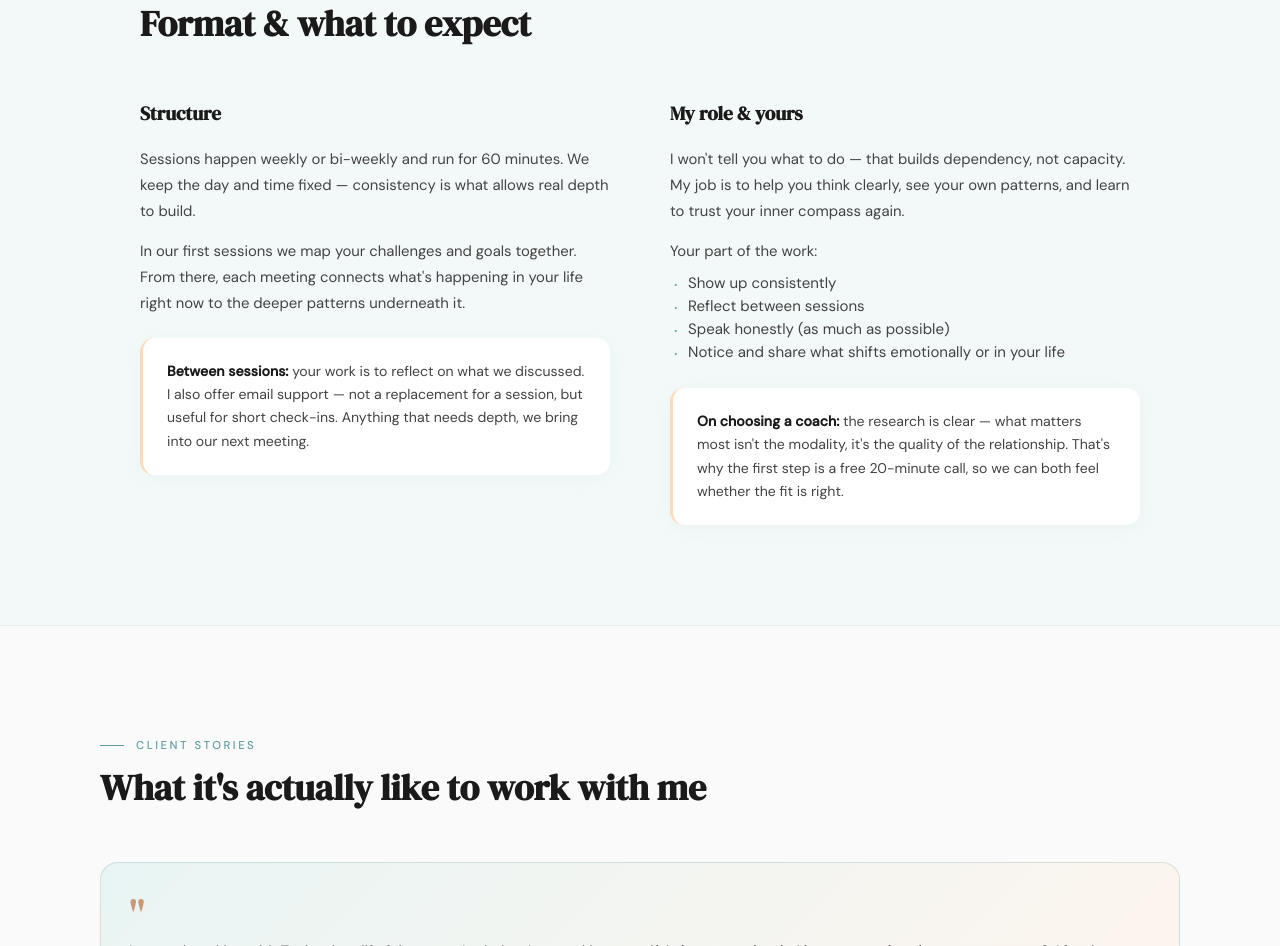
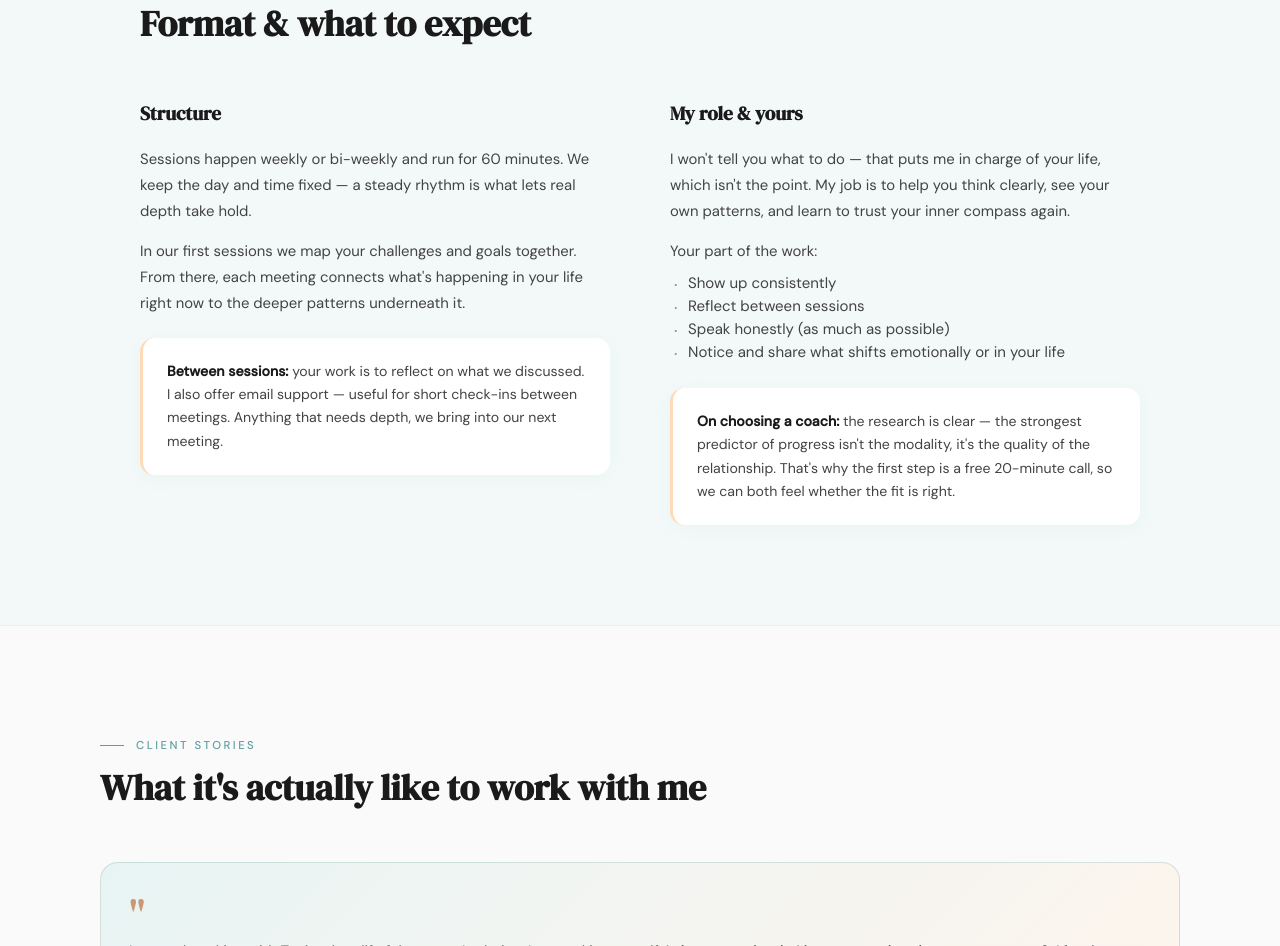
Before and after one commit to oopsmint/taniabozheva, a plain HTML site: page index.html in a window 1280 px wide. Shown: the part 2104-3050 px from the top of the page. Drawn offline with Linux system fonts and the light colour scheme.

Commit message:
Add files via upload

```diff
--- a/index.html
+++ b/index.html
@@ -598,13 +598,13 @@ Inside the coaching room
     <div class="format-grid">
       <div class="format-block reveal">
         <h3>Structure</h3>
-        <p>Sessions happen weekly or bi-weekly and run for 60 minutes. We keep the day and time fixed — consistency is what allows real depth to build.</p>
+        <p>Sessions happen weekly or bi-weekly and run for 60 minutes. We keep the day and time fixed — a steady rhythm is what lets real depth take hold.</p>
         <p>In our first sessions we map your challenges and goals together. From there, each meeting connects what's happening in your life right now to the deeper patterns underneath it.</p>
-        <div class="format-note"><strong>Between sessions:</strong> your work is to reflect on what we discussed. I also offer email support — not a replacement for a session, but useful for short check-ins. Anything that needs depth, we bring into our next meeting.</div>
+        <div class="format-note"><strong>Between sessions:</strong> your work is to reflect on what we discussed. I also offer email support — useful for short check-ins between meetings. Anything that needs depth, we bring into our next meeting.</div>
       </div>
       <div class="format-block reveal">
         <h3>My role &amp; yours</h3>
-        <p>I won't tell you what to do — that builds dependency, not capacity. My job is to help you think clearly, see your own patterns, and learn to trust your inner compass again.</p>
+        <p>I won't tell you what to do — that puts me in charge of your life, which isn't the point. My job is to help you think clearly, see your own patterns, and learn to trust your inner compass again.</p>
         <p>Your part of the work:</p>
         <ul class="pyramid">
           <li>Show up consistently</li>
@@ -612,7 +612,7 @@ Inside the coaching room
           <li>Speak honestly (as much as possible)</li>
           <li>Notice and share what shifts emotionally or in your life</li>
         </ul>
-        <div class="format-note"><strong>On choosing a coach:</strong> the research is clear — what matters most isn't the modality, it's the quality of the relationship. That's why the first step is a free 20-minute call, so we can both feel whether the fit is right.</div>
+        <div class="format-note"><strong>On choosing a coach:</strong> the research is clear — the strongest predictor of progress isn't the modality, it's the quality of the relationship. That's why the first step is a free 20-minute call, so we can both feel whether the fit is right.</div>
       </div>
     </div>
   </div>
```
